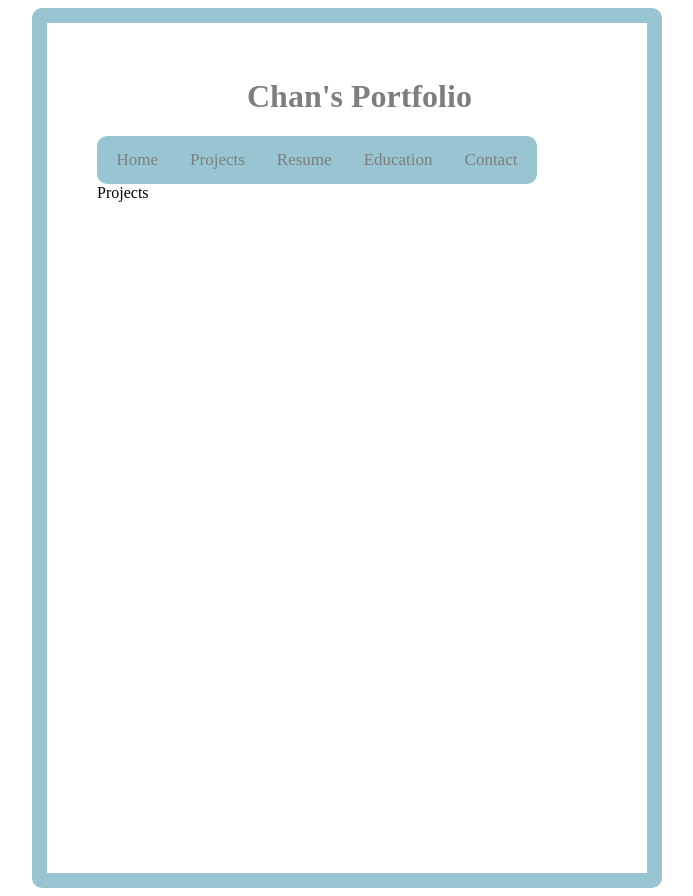
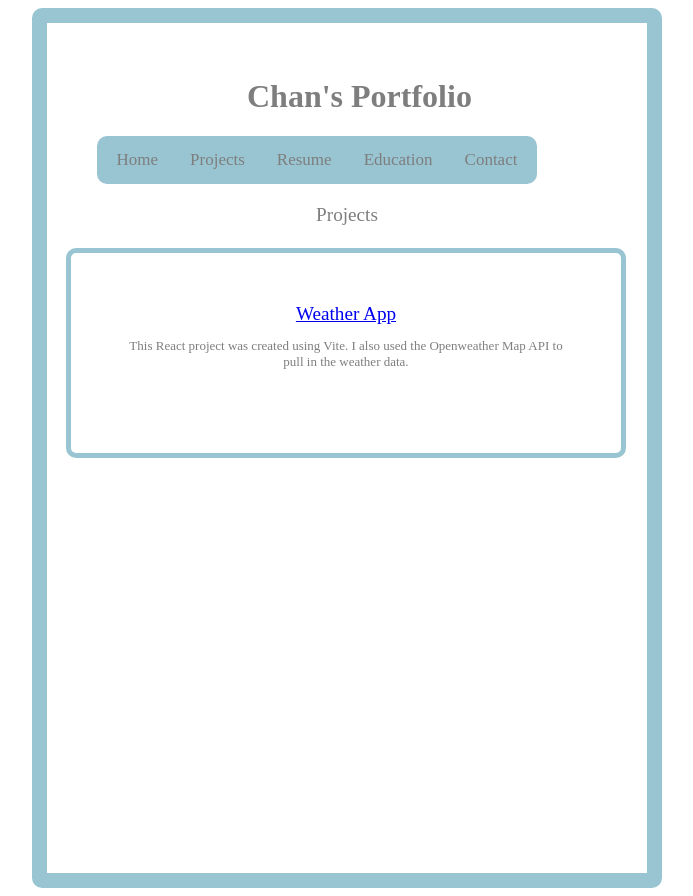
Before and after one commit to chantuff/Personal_Portfolio_Website, a React (Vite) app in the folder Portfolio_Website/: page /projects in a window 1280 px wide. Shown: the whole page, without its empty margins (526-1219 px from the left). Built offline with nearby package versions, Linux system fonts and the light colour scheme.

Commit message:
Added deployed project

```diff
--- a/Portfolio_Website/src/App.css
+++ b/Portfolio_Website/src/App.css
@@ -103,9 +103,24 @@ font-size: small;
   text-align: center;
 }
 
-
+.projects {
+  margin-top: 20px;
+  text-align: center;
+  font-size: larger;
+  color: #7e7e7e ;
+}
 
 .contact {
   margin-top: 20px;
   font-size: small;
 }
+
+.project-box {
+  width: 450px;
+  height: 100px;
+  border: 5px solid #1f829b75;
+  border-radius: 10px;
+  padding: 50px;
+  margin: 0;
+  margin-left: -31px;
+}
--- a/Portfolio_Website/src/pages/Projects.jsx
+++ b/Portfolio_Website/src/pages/Projects.jsx
@@ -2,7 +2,16 @@ import React from 'react'
 
 function Projects() {
   return (
-    <div>Projects</div>
+    <div className='projects'>Projects <br></br>
+    <br></br>
+<div className='project-box'>
+      <a href='https://chans-weather-project.netlify.app' target='blank' >Weather App</a>
+      <p className='about-weather-app'>
+        This React project was created using Vite. I also used the Openweather Map API to pull in the weather data.
+      </p>
+      </div>
+    </div>
+
   )
 }
 
```
